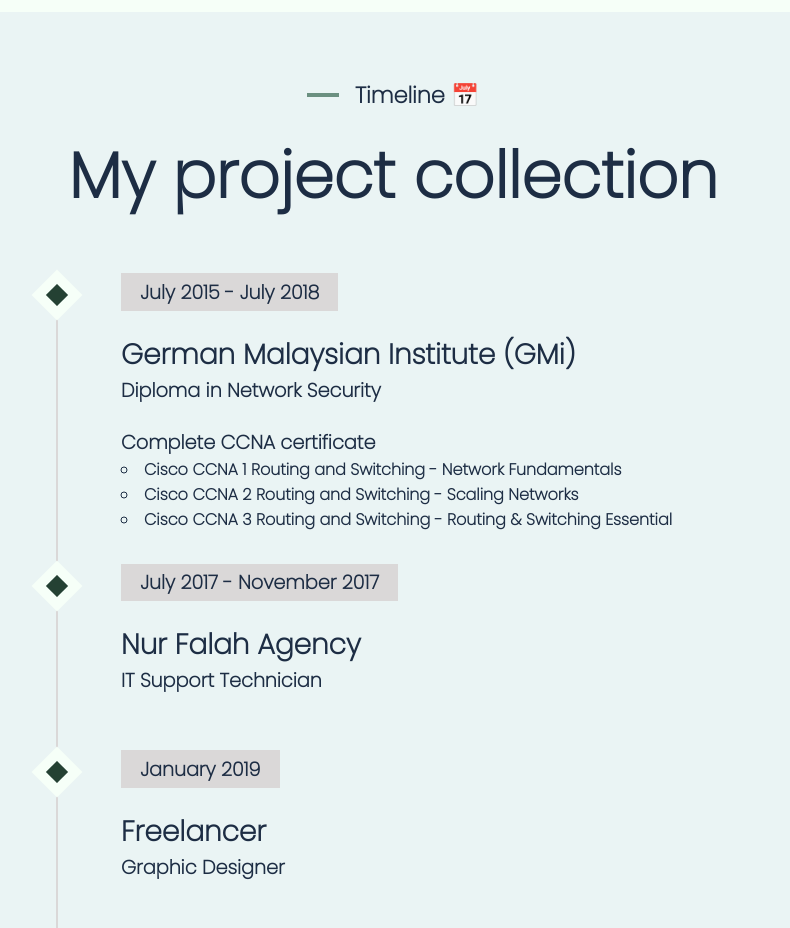
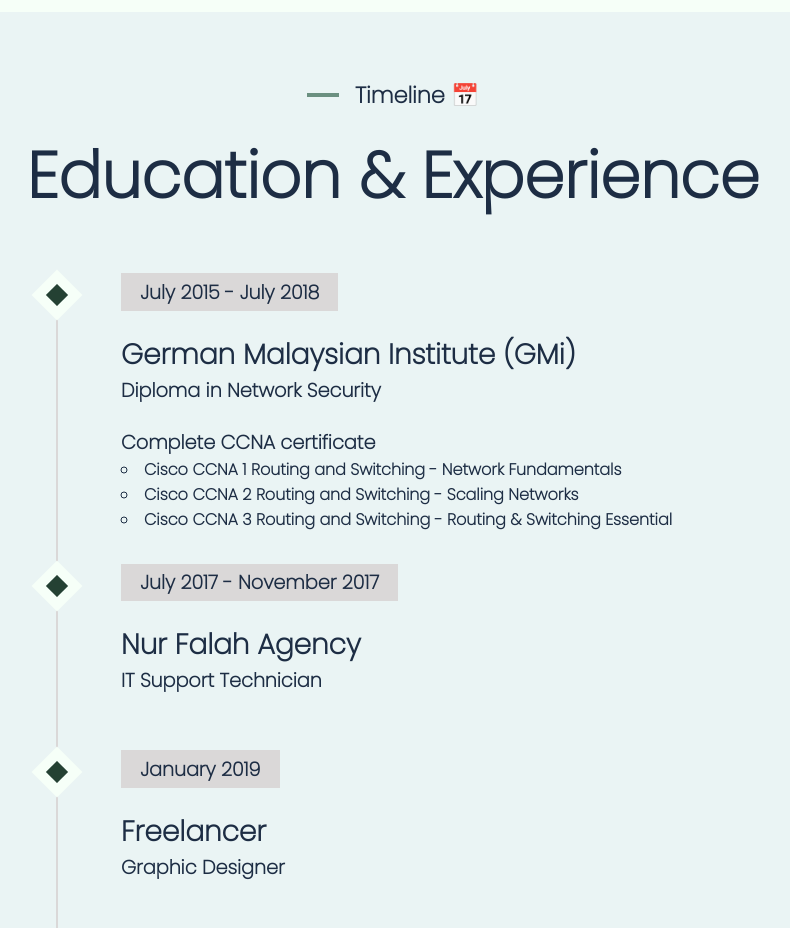
Before and after one commit to dilmola/aidil, a website: page index.html in a window 1280 px wide. Shown: the part 820-1748 px from the top of the page, without its empty margins (247-1037 px from the left). Drawn offline with nearby package versions, Linux system fonts and the light colour scheme.

Commit message:
timeline update

```diff
--- a/index.html
+++ b/index.html
@@ -80,8 +80,7 @@
                 <div class="row margin-bot margin-top">
 
                     <h2 class="h2">
-                        My project collection
-                    </h2>
+Education & Experience                    </h2>
 
                 </div>
 
```
